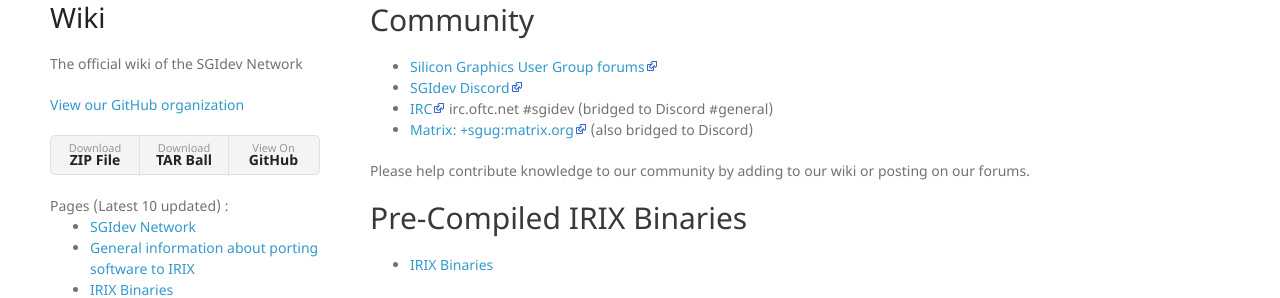
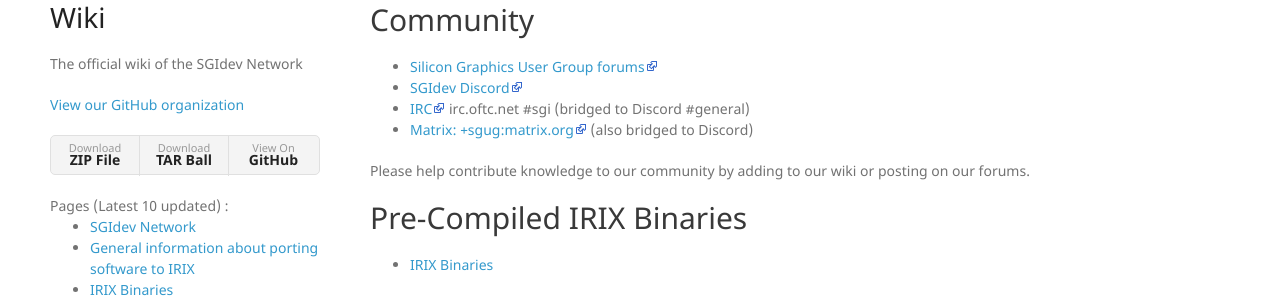
Before and after one commit to sgidevnet/sgidevnet.github.io, a Jekyll site: the page built from index.md, in a window 1280 px wide. Shown: the part 207-505 px from the top of the page. Built offline with Jekyll 4.4.1, drawn with Linux system fonts in a browser that asks for light colours; nearby versions of some CDN libraries; our own code applies the rules of GitHub Pages for plain Markdown files.

Commit message:
index.md: Update irc info

```diff
--- a/index.md
+++ b/index.md
@@ -4,7 +4,7 @@ Welcome to the SGIdev Network wiki, part of the [Silicon Graphics User Group](ht
 ## Community
 * [Silicon Graphics User Group forums](https://forums.sgi.sh)
 * [SGIdev Discord](https://discord.gg/skp987v)
-* [IRC](irc://irc.oftc.net/sgidev) irc.oftc.net #sgidev (bridged to Discord #general)
+* [IRC](irc://irc.oftc.net/sgi) irc.oftc.net #sgi (bridged to Discord #general)
 * [Matrix: +sgug:matrix.org](https://riot.im/app/#/group/+sgug:matrix.org) (also bridged to Discord)
 
 Please help contribute knowledge to our community by adding to our wiki or posting on our forums.
```
